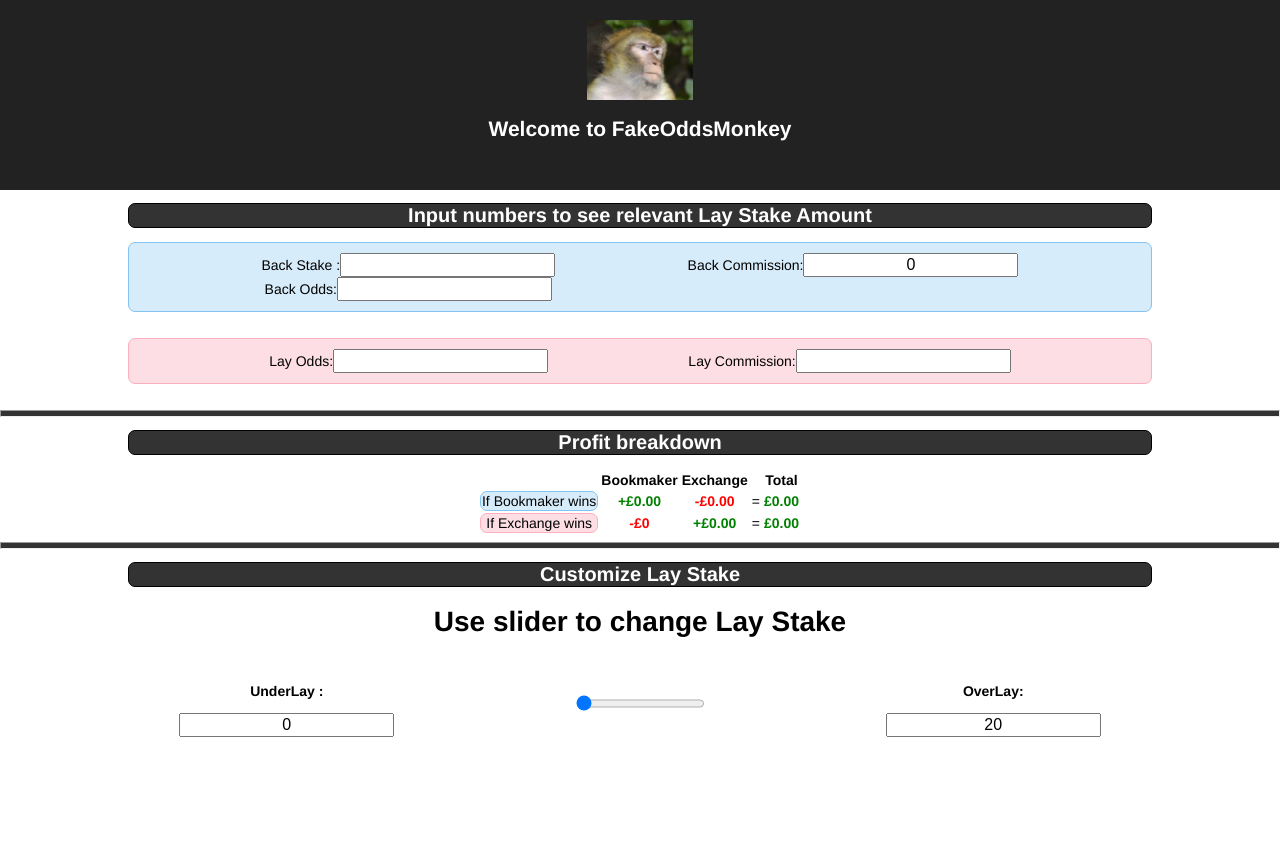
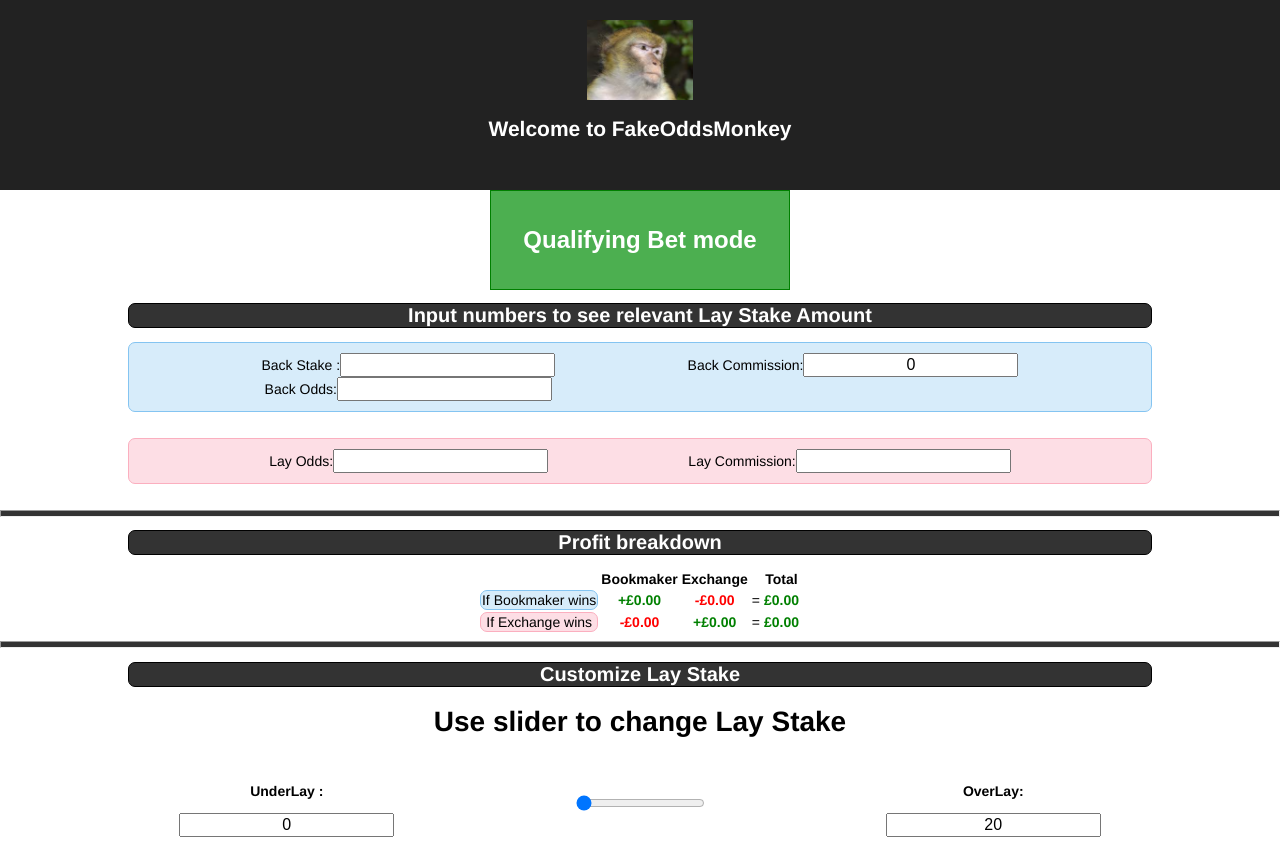
Before and after one commit to Pablo123GitHub/FakeOddsMonkey, a React (Create React App) app: page / in a window 1280 px wide. Before the commit the page ends 800 px from the top, so only its background shows below. Built offline with nearby package versions, Linux system fonts and the light colour scheme.

Commit message:
add button at the top of the page to toggle between Qualifying bet and Stake no return

```diff
--- a/src/App.css
+++ b/src/App.css
@@ -137,3 +137,21 @@ input {
   display:flex;
   justify-content: space-evenly;
 }
+
+.btn-group .button {
+  background-color: #4CAF50; /* Green */
+  border: 1px solid green;
+  color: white;
+  padding: 15px 32px;
+  text-align: center;
+  text-decoration: none;
+  font-size: 16px;
+  cursor: pointer;
+
+}
+.btn-group .button:not(:last-child) {
+  border-right: none; /* Prevent double borders */
+}
+.btn-group .button:hover {
+  background-color: #3e8e41;
+}
--- a/src/NameForm.js
+++ b/src/NameForm.js
@@ -16,7 +16,7 @@ class NameForm extends Component {
             SliderValue: 0,
             minUnderLayValue: 0,
             maxOverLayValue:20,
-            qualifyingBet: false
+            qualifyingBet: true
         };
 
         this.handleChange = this.handleChange.bind(this);
@@ -26,7 +26,14 @@ class NameForm extends Component {
         this.outputBookieTotal = this.outputBookieTotal.bind(this);
         this.outputExchangeTotal = this.outputExchangeTotal.bind(this);
         this.handleUnderOverLay = this.handleUnderOverLay.bind(this);
+        this.handleQualifyingBetMode = this.handleQualifyingBetMode.bind(this);
 
+    }
+
+    handleQualifyingBetMode(){
+        this.setState({
+            qualifyingBet: !this.state.qualifyingBet
+        })
     }
 
     handleChange(event) {
@@ -134,6 +141,10 @@ class NameForm extends Component {
         return (
 
             <div>
+                <div class="btn-group">
+                    <button class="button" onClick={this.handleQualifyingBetMode}>{this.state.qualifyingBet ? <h2>Qualifying Bet mode</h2> : <h2> Stake No Return</h2>}</button>
+                </div>
+
                 <h1 className='header-title'> Input numbers to see relevant Lay Stake Amount </h1>
                 <div className='bookmaker'>
                     <div className='inside-div '>
```
